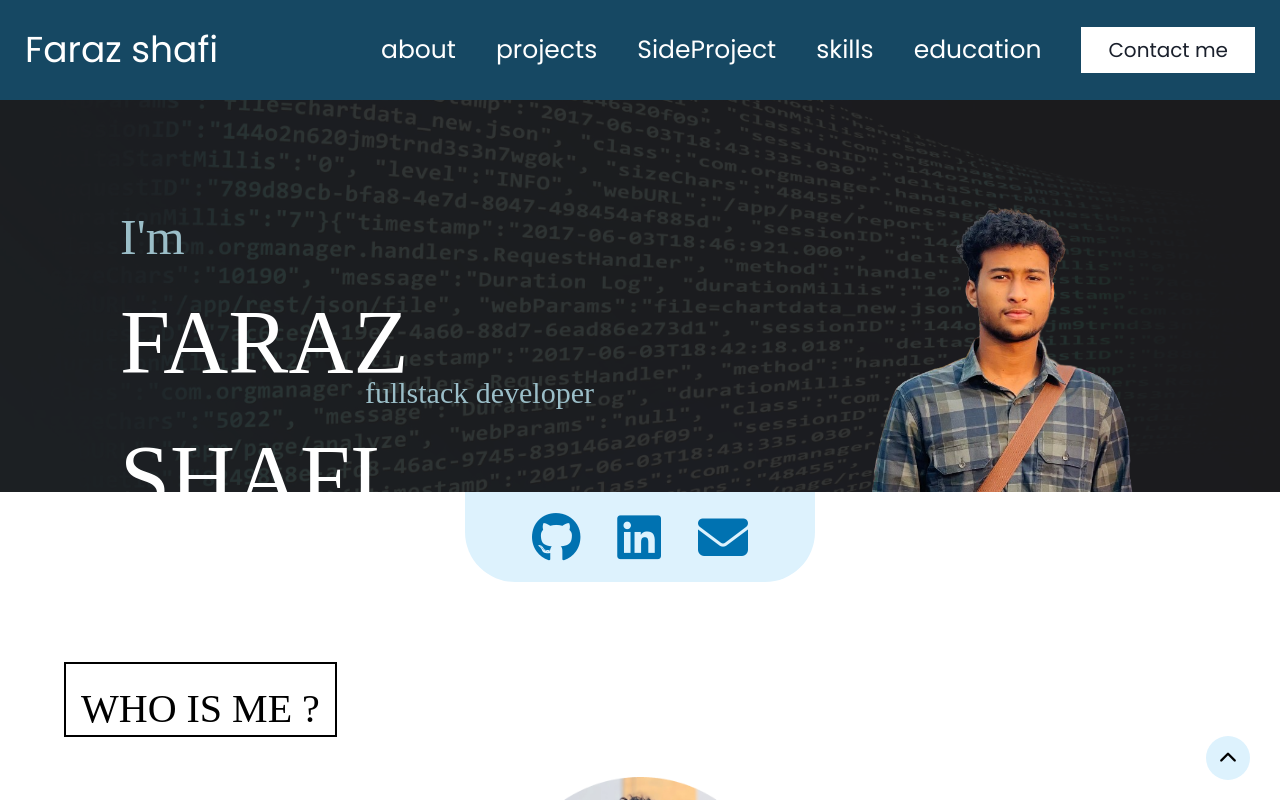
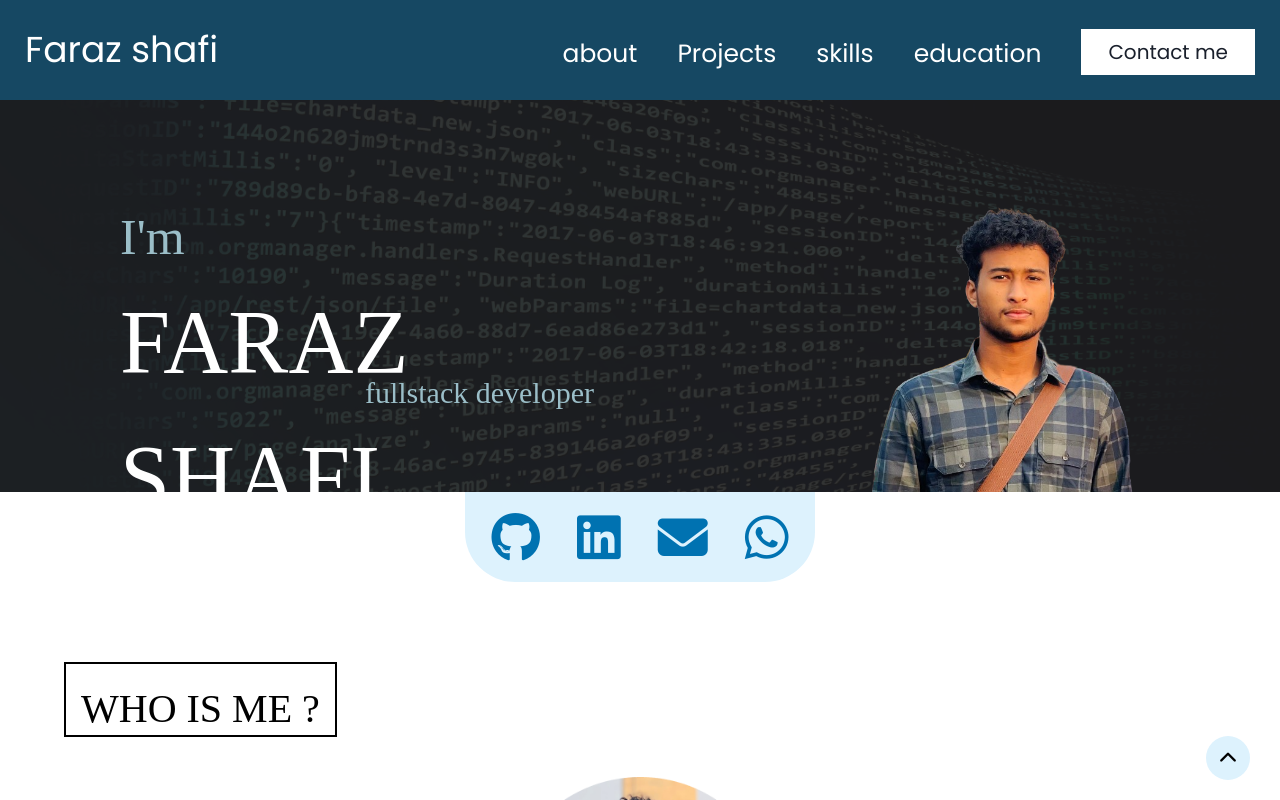
Before and after one commit to farazshafi/farazshafi, a React (Create React App) app in the folder personal-website/: page / in a window 1280 px wide. Shown: the top 800 px of the page. Built offline with nearby package versions, Linux system fonts and the light colour scheme; a web font is replaced by a local one.

Commit message:
Added whatsapp icon & fixed all link href

```diff
--- a/personal-website/src/component/GetInTouch.js
+++ b/personal-website/src/component/GetInTouch.js
@@ -1,7 +1,7 @@
 import React from 'react'
-import { Box, HStack, } from '@chakra-ui/react';
+import { Box, HStack, Link, } from '@chakra-ui/react';
 
-const GetInTouch = ({col}) => {
+const GetInTouch = ({ col }) => {
     return (
         <>
             <Box
@@ -9,6 +9,7 @@ const GetInTouch = ({col}) => {
                 display={"flex"}
                 alignItems={"center"}
                 justifyContent={"center"}
+                id={"contact"}
             >
                 <Box
                     bgColor={col}
@@ -22,9 +23,18 @@ const GetInTouch = ({col}) => {
                     pb={{ lg: "10px", md: "6px", base: "3px" }}
                 >
                     <HStack spacing={{ lg: "37px", base: "20px" }}>
-                        <i id='contact-icon' style={{color : col === "black" ? "#959595" : "#0072b1"}} class="fa-brands fa-github"></i>
-                        <i id='contact-icon' style={{color : col === "black" ? "#959595" : "#0072b1"}} class="fa-brands fa-linkedin"></i>
-                        <i id='contact-icon' style={{color : col === "black" ? "#959595" : "#0072b1"}} class="fa-solid fa-envelope"></i>
+                        <Link target='_blank' href='https://github.com/farazshafi'>
+                            <i id='contact-icon' style={{ color: col === "black" ? "#959595" : "#0072b1" }} class="fa-brands fa-github"></i>
+                        </Link>
+                        <Link target='_blank' href='https://www.linkedin.com/in/farazshafi/'>
+                            <i id='contact-icon' style={{ color: col === "black" ? "#959595" : "#0072b1" }} class="fa-brands fa-linkedin"></i>
+                        </Link>
+                        <Link target='_blank' href='mailto: farazpachu777@gmai.com'>
+                            <i id='contact-icon' style={{ color: col === "black" ? "#959595" : "#0072b1" }} class="fa-solid fa-envelope"></i>
+                        </Link>
+                        <Link target='_blank' href='https://wa.me/9188773788'>
+                            <i id='contact-icon' style={{ color: col === "black" ? "#959595" : "#0072b1" }} class="fa-brands fa-whatsapp"></i>
+                        </Link>
                     </HStack>
                 </Box>
             </Box>
--- a/personal-website/src/component/Navbar.js
+++ b/personal-website/src/component/Navbar.js
@@ -1,5 +1,6 @@
 import React from 'react'
-import { Text, Box, Link } from "@chakra-ui/react"
+import { Text, Box, Link, Select, Menu, MenuButton, MenuList, MenuItem, Button, HStack } from "@chakra-ui/react"
+import { ChevronDownIcon } from '@chakra-ui/icons'
 
 const Navbar = () => {
     return (
@@ -24,6 +25,7 @@ const Navbar = () => {
                     display={"flex"}
                     ml={"auto"}
                 >
+                    <HStack spacing={{ base: "10px", lg: "40px" }}>
                         <Link href={"#about"}>
                             <Text
                                 fontFamily={"Poppins"}
@@ -34,34 +36,49 @@ const Navbar = () => {
                                 about
                             </Text>
                         </Link>
-                    <Link href={"#projects"}>
+                        <Menu>
+                            <Box>
                                 <Text
                                     fontFamily={"Poppins"}
                                     color={"white"}
                                     mt={{ base: "4px", lg: "8px", md: "7px" }}
-                            ml={{ base: "10px", lg: "40px", md: "15px" }}
                                     fontSize={{ base: "10px", lg: "25px", md: "20px" }}
                                 >
-                            projects
+                                    <MenuButton>Projects</MenuButton>
+                                </Text>
+                            </Box>
+                            <MenuList minWidth={'auto'}>
+                                <MenuItem width={"fit-content"}>
+                                    <Link href={"#projects"}>
+                                        <Text
+                                            fontFamily={"Poppins"}
+                                            color={"black"}
+                                            mt={{ base: "4px", lg: "8px", md: "7px" }}
+                                            fontSize={{ base: "10px", lg: "20px", md: "20px" }}
+                                        >
+                                            Main Projects
                                         </Text>
                                     </Link>
+                                </MenuItem>
+                                <MenuItem width={"fit-content"}>
                                     <Link href={"#side-projects"}>
                                         <Text
                                             fontFamily={"Poppins"}
-                            color={"white"}
+                                            color={"black"}
                                             mt={{ base: "4px", lg: "8px", md: "7px" }}
-                            ml={{ base: "10px", lg: "40px", md: "15px" }}
-                            fontSize={{ base: "10px", lg: "25px", md: "20px" }}
+                                            fontSize={{ base: "10px", lg: "20px", md: "20px" }}
                                         >
-                            SideProject
+                                            Side Projects
                                         </Text>
                                     </Link>
+                                </MenuItem>
+                            </MenuList>
+                        </Menu>
                         <Link href={"#skills"}>
                             <Text
                                 fontFamily={"Poppins"}
                                 color={"white"}
                                 mt={{ base: "4px", lg: "8px", md: "7px" }}
-                            ml={{ base: "10px", lg: "40px", md: "15px" }}
                                 fontSize={{ base: "10px", lg: "25px", md: "20px" }}
                             >
                                 skills
@@ -72,21 +89,18 @@ const Navbar = () => {
                                 fontFamily={"Poppins"}
                                 color={"white"}
                                 mt={{ base: "4px", lg: "8px", md: "7px" }}
-                            ml={{ base: "10px", lg: "40px", md: "15px" }}
                                 fontSize={{ base: "10px", lg: "25px", md: "20px" }}
                             >
                                 education
                             </Text>
                         </Link>
-
+                        <Link href='#contact'>
                             <Box
                                 mt={{ base: "4px", lg: "4px", md: "7px" }}
-                        ml={{ base: "10px", lg: "40px" }}
                                 pl={{ base: "5px", lg: "27px" }}
                                 pr={{ base: "5px", lg: "27px" }}
                                 pt={{ base: "2px", lg: "8px" }}
                                 pb={{ base: "2px", lg: "8px" }}
-
                                 height={{ base: "15px", lg: "46px", md: "28px" }}
                                 fontFamily={"Poppins"}
                                 bg={"white"}
@@ -96,6 +110,10 @@ const Navbar = () => {
                             >
                                 Contact me
                             </Box>
+                        </Link>
+
+                    </HStack>
+
                 </Box>
             </Box >
         </>
```
Lines whose indentation alone changed are shown as unchanged.
